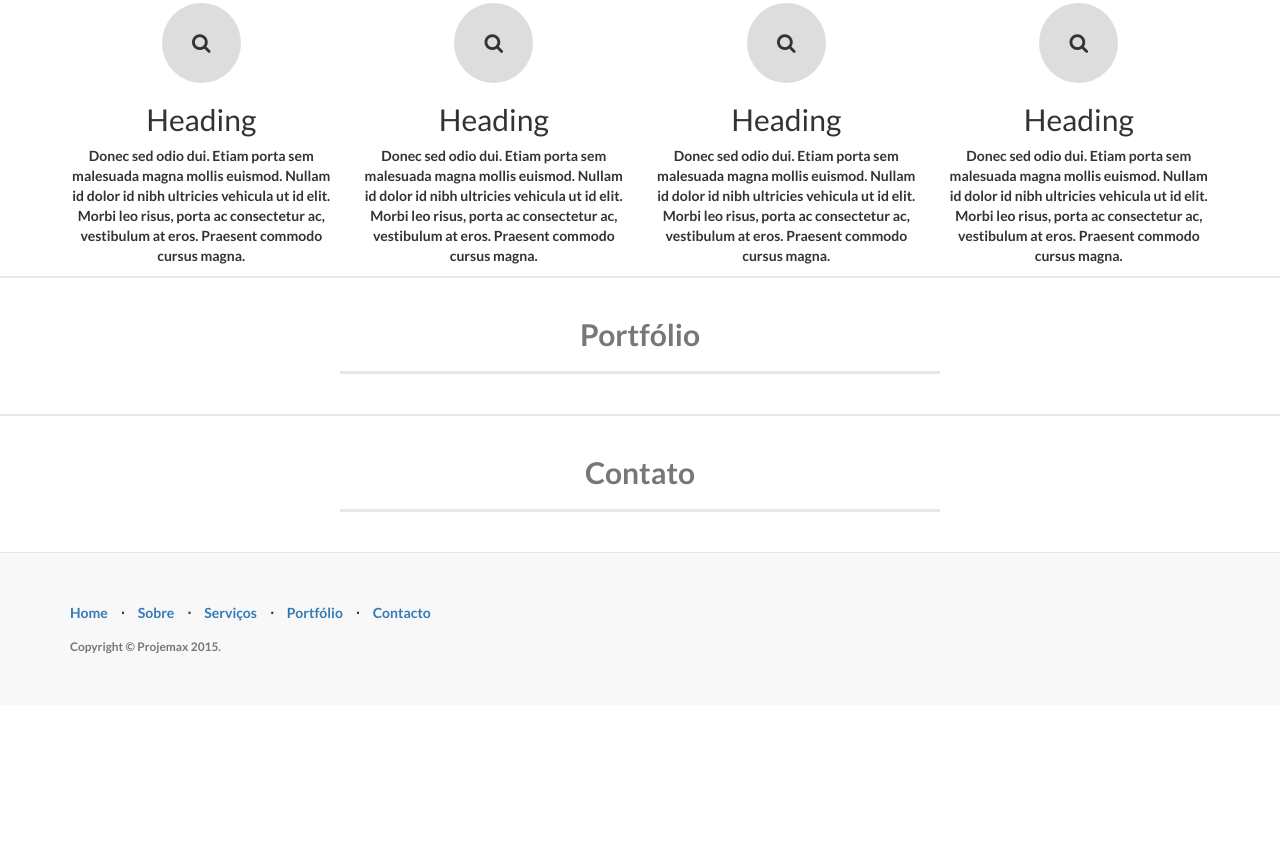
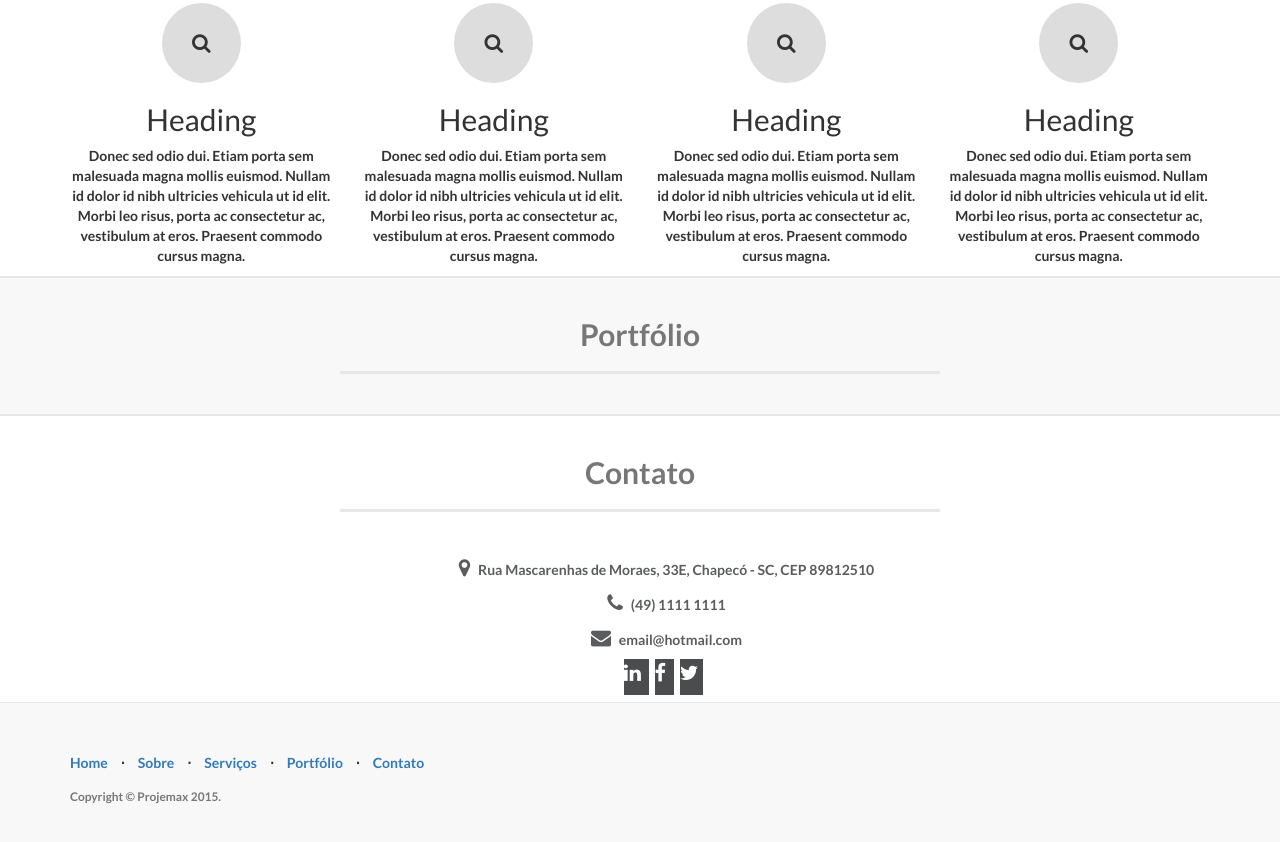
Before and after one commit to maiconghidolin/Projemax, a plain HTML site: page index.html in a window 1280 px wide. Shown: the part 1104-1946 px from the top of the page. Before the commit the page ends 1809 px from the top, so only its background shows below. Drawn offline with Linux system fonts and the light colour scheme.

Commit message:
atualizar

```diff
--- a/css/style.css
+++ b/css/style.css
@@ -64,7 +64,9 @@ body, html {
     -moz-transition: all 0.4s ease-out;
     -ms-transition: all 0.4s ease-out;
     -o-transition: all 0.4s ease-out;
-    transition:  all 0.4s ease-out;}
+    transition:  all 0.4s ease-out;
+    cursor: pointer;
+}
 
 .down-button {
     display: none;
@@ -119,11 +121,18 @@ body, html {
     border-bottom: 1px solid #e7e7e7;
 }
 
+.services i{
+    padding: 30px;
+    background: #ddd;
+    font-size: 20px;
+}
+
 .portfolio {
     padding-top: 20px;
     text-align: center;
     border-top: 1px solid #e7e7e7;
     border-bottom: 1px solid #e7e7e7;
+    background-color: #f8f8f8;
 }
 
 .contact {
@@ -131,16 +140,39 @@ body, html {
     text-align: center;
     border-top: 1px solid #e7e7e7;
     border-bottom: 1px solid #e7e7e7;
+    color: #5a5c5d;
 }
 
-.services i{
-    padding: 30px;
-    background: #ddd;
+.lista-contato{
+    list-style: none;
+}
+
+.lista-contato li{
+    padding: 5px 5px 5px 18px;
+    line-height: 25px;
+    position: relative;
+}
+
+.lista-contato li i{
+    margin-right: 5px;
     font-size: 20px;
+}
+
+.social-contact{
+    border-radius: 2px;
+}
+.social-contact a{
+    height: 18px;
+    margin: 0 6px 6px 0;
+    padding: 7px 0 12px;
+    width: 38px;
+    background: #4b4c4d none repeat scroll 0 0;
+    color: #fff
 }
 
 .title {
     padding-bottom: 20px;
+    text-align: center;
 }
 
 .title h2{
--- a/index.html
+++ b/index.html
@@ -77,19 +77,19 @@
                 <div class="collapse navbar-collapse" id="bs-example-navbar-collapse-1">
                     <ul class="nav navbar-nav navbar-right">
                         <li>
-                            <a href="#home">HOME</a>
+                            <a onclick="scrollToElement('#home');">HOME</a>
                         </li>
                         <li>
-                            <a href="#about">SOBRE</a>
+                            <a onclick="scrollToElement('#about');">SOBRE</a>
                         </li>
                         <li>
-                            <a href="#services">SERVIÇOS</a>
+                            <a onclick="scrollToElement('#services');">SERVIÇOS</a>
                         </li>
                         <li>
-                            <a href="#portfolio">PORTFÓLIO</a>
+                            <a onclick="scrollToElement('#portfolio');">PORTFÓLIO</a>
                         </li>
                         <li>
-                            <a href="#contact">CONTATO</a>
+                            <a onclick="scrollToElement('#contact');">CONTATO</a>
                         </li>
                     </ul>
                 </div>
@@ -97,8 +97,7 @@
         </nav>
     </header>
 
-    <a name="home"></a>
-    <div class="intro-header">
+    <div class="intro-header" id="home">
         <div class="container">
             <div class="row">
                 <div class="col-lg-12">
@@ -123,18 +122,18 @@
         </div>
     </div>
 
-    <a  name="about"></a>
-    <div class="about">
+    <div class="about" id="about">
         <div class="container">
             <div class="title">
                 <h2>Sobre nós</h2>
                 <hr class="title-row">
+
+                <!-- talvez uma imagem na esquerda, com umas escritas na direita -->
             </div>
         </div>
     </div>
 
-	<a  name="services"></a>
-    <div class="services">
+    <div class="services" id="services">
         <div class="container">
             <div class="title">
                 <h2>Nosso trabalho</h2>
@@ -165,8 +164,7 @@
         </div>
     </div>
 
-    <a  name="portfolio"></a>
-    <div class="portfolio">
+    <div class="portfolio" id="portfolio">
         <div class="container">
             <div class="title">
                 <h2>Portfólio</h2>
@@ -175,12 +173,31 @@
         </div>
     </div>
 
-    <a  name="contact"></a>
-    <div class="contact">
+    <div class="contact" id="contact">
         <div class="container">
             <div class="title">
                 <h2>Contato</h2>
                 <hr class="title-row">
+            </div>
+            <div class="row">
+                <ul class="lista-contato">
+                    <li><i class="fa fa-map-marker"></i> Rua Mascarenhas de Moraes, 33E, Chapecó - SC, CEP 89812510</li>
+                    <li><i class="fa fa-phone"></i> (49) 1111 1111</li>
+                    <li><i class="fa fa-envelope"></i> email@hotmail.com</li>
+                    <li>
+                        <div class="social-contact">
+                            <a href="#">
+                                <i class="fa fa-linkedin"></i>
+                            </a>
+                            <a href="#">
+                                <i class="fa fa-facebook"></i>
+                            </a>
+                            <a href="#">
+                                <i class="fa fa-twitter"></i>
+                            </a>
+                        </div>
+                    </li>
+                </ul>
             </div>
         </div>
     </div>
@@ -207,7 +224,7 @@
                         </li>
                         <li class="footer-menu-divider">&sdot;</li>
                         <li>
-                            <a href="#contact">Contacto</a>
+                            <a href="#contact">Contato</a>
                         </li>
                     </ul>
                     <p class="copyright text-muted small">Copyright &copy; Projemax 2015.</p>
@@ -230,6 +247,7 @@
                     }
                 }
             });
+
         });
 
         function slideTopBar(){
@@ -244,6 +262,10 @@
             }
         }
 
+        var scrollToElement = function(el){
+                $('html,body').animate({ scrollTop: $(el).offset().top - 70 }, 1000);
+            }
+
     </script>
 </body>
 
```
Also changed, not shown: img/Imagem 2D obra-1.png (added), img/Imagem 2D obra-2.png (added), img/Imagem 3D obra-1.png (added), img/Imagem 3D obra-2.png (added), img/Imagem 3D obra-3.png (added), img/Imagem diagrama montagem.png (added), img/PROJEMAX LOGO.bmp (added), img/Projemax-logo.png (added), img/Projemax_1.png (added), 2 other files.
